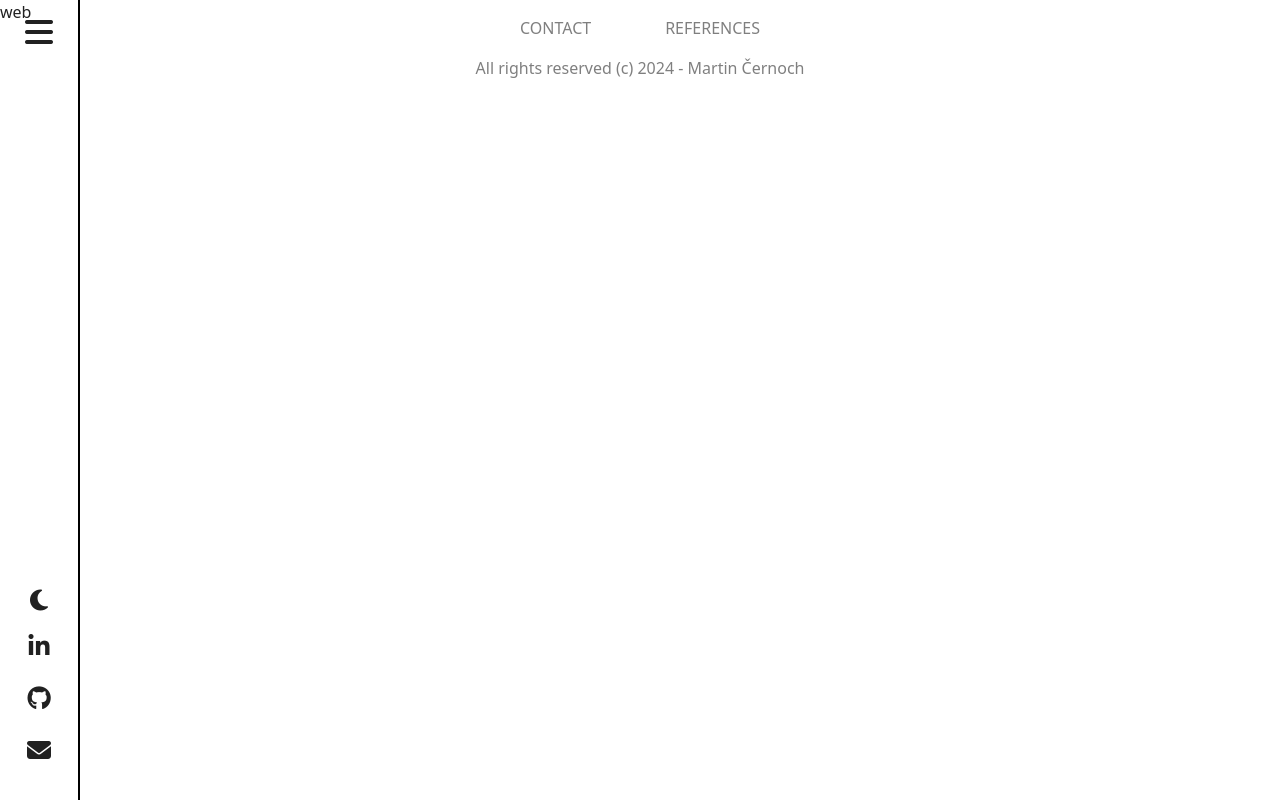
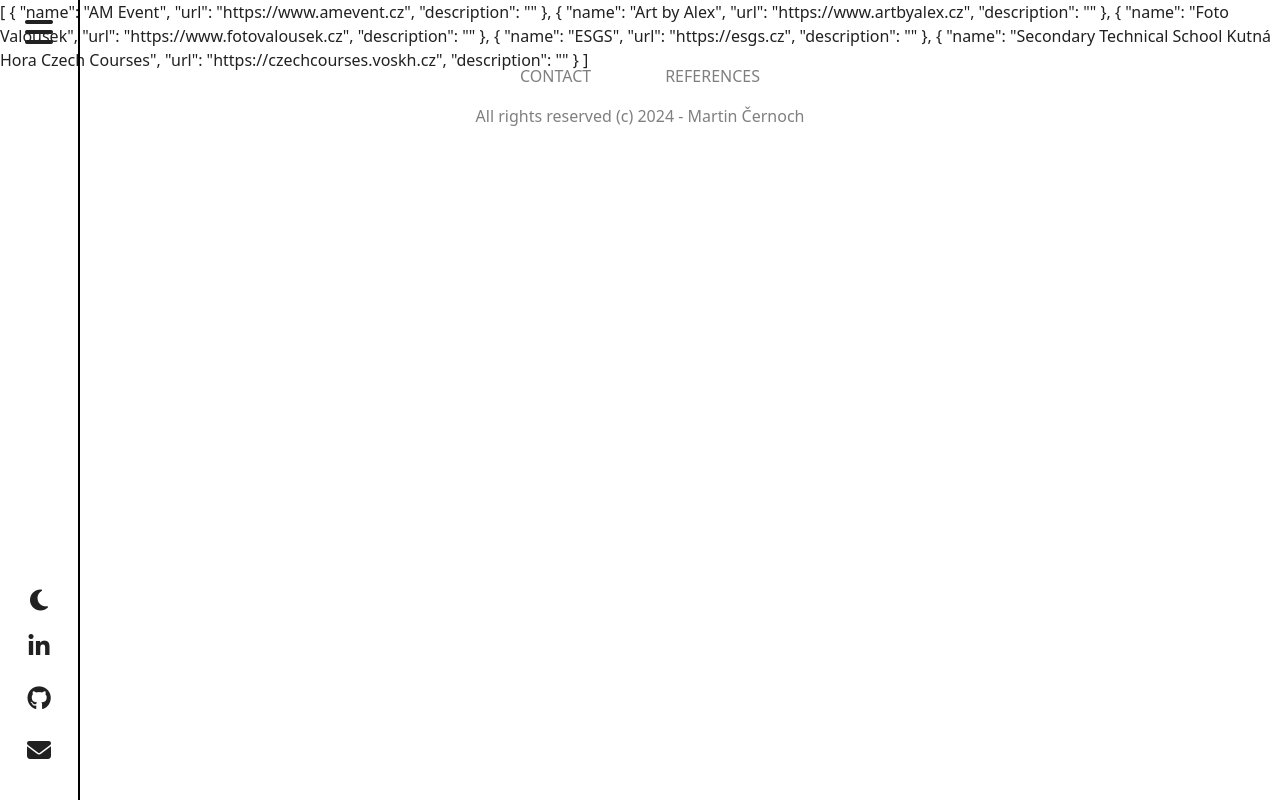
Before and after one commit to cernochmartin/cernochmartin-nuxt, a Nuxt app: page /references/web in a window 1280 px wide. Built offline with nearby package versions, Linux system fonts and the light colour scheme.

Commit message:
feat(useReference): add composable useReference

```diff
--- /dev/null
+++ b/composables/useReferences.ts
@@ -0,0 +1,9 @@
+import { ReferenceWeb, ReferenceMarketing, ReferenceConsulting } from "../logic/references"
+
+export function useReferences() {
+    return {
+        ReferenceWeb,
+        ReferenceMarketing,
+        ReferenceConsulting
+    }
+}
--- a/composables/useSiteMeta.ts
+++ b/composables/useSiteMeta.ts
@@ -1,4 +1,4 @@
-import { SiteName, SiteUrl, SiteImage, SiteLogo, SiteLanguage, SiteTagLine, SiteDescription } from '~/logic/const'
+import { SiteName, SiteUrl, SiteImage, SiteLogo, SiteLanguage, SiteTagLine, SiteDescription } from '../logic/metadata'
 
 export function useSiteMeta() {
     return {
--- /dev/null
+++ b/logic/references.ts
@@ -0,0 +1,44 @@
+export const ReferenceWeb = [
+    {
+        name: 'AM Event',
+        url: 'https://www.amevent.cz',
+        description: ''
+    },
+    {
+        name: 'Art by Alex',
+        url: 'https://www.artbyalex.cz',
+        description: ''
+    },
+    {
+        name: 'Foto Valoušek',
+        url: 'https://www.fotovalousek.cz',
+        description: ''
+    },
+    {
+        name: 'ESGS',
+        url: 'https://esgs.cz',
+        description: ''
+    },
+    {
+        name: 'Secondary Technical School Kutná Hora Czech Courses',
+        url: 'https://czechcourses.voskh.cz',
+        description: ''
+    }
+]
+
+export const ReferenceMarketing = [
+    {
+        name: 'Lightman e-shop',
+        url: 'https://www.lightman.cz',
+        description: ''
+    },
+    {
+        name: 'Secondary Technical School Kutná Hora',
+        url: 'https://www.spskh.cz',
+        description: ''
+    }
+]
+
+export const ReferenceConsulting = [
+
+]
--- a/pages/references/web.vue
+++ b/pages/references/web.vue
@@ -1,3 +1,6 @@
+<script setup lang="ts">
+const reference = useReferences().ReferenceWeb
+</script>
 <template>
-    web
+    {{ reference }}
 </template>
```
Also changed, not shown: logic/metadata.ts (renamed from logic/const.ts), 1 other file (tests, documents, lock files or other folders).
